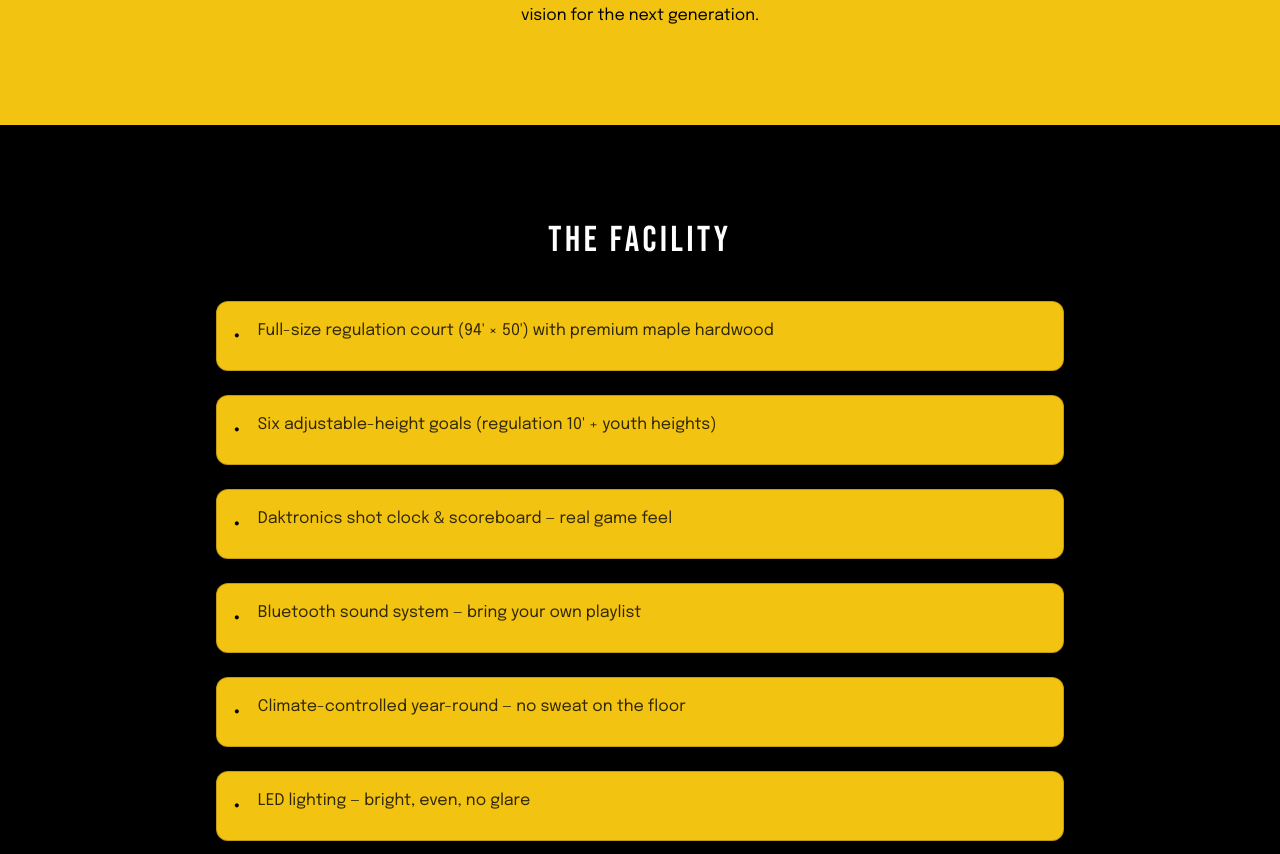
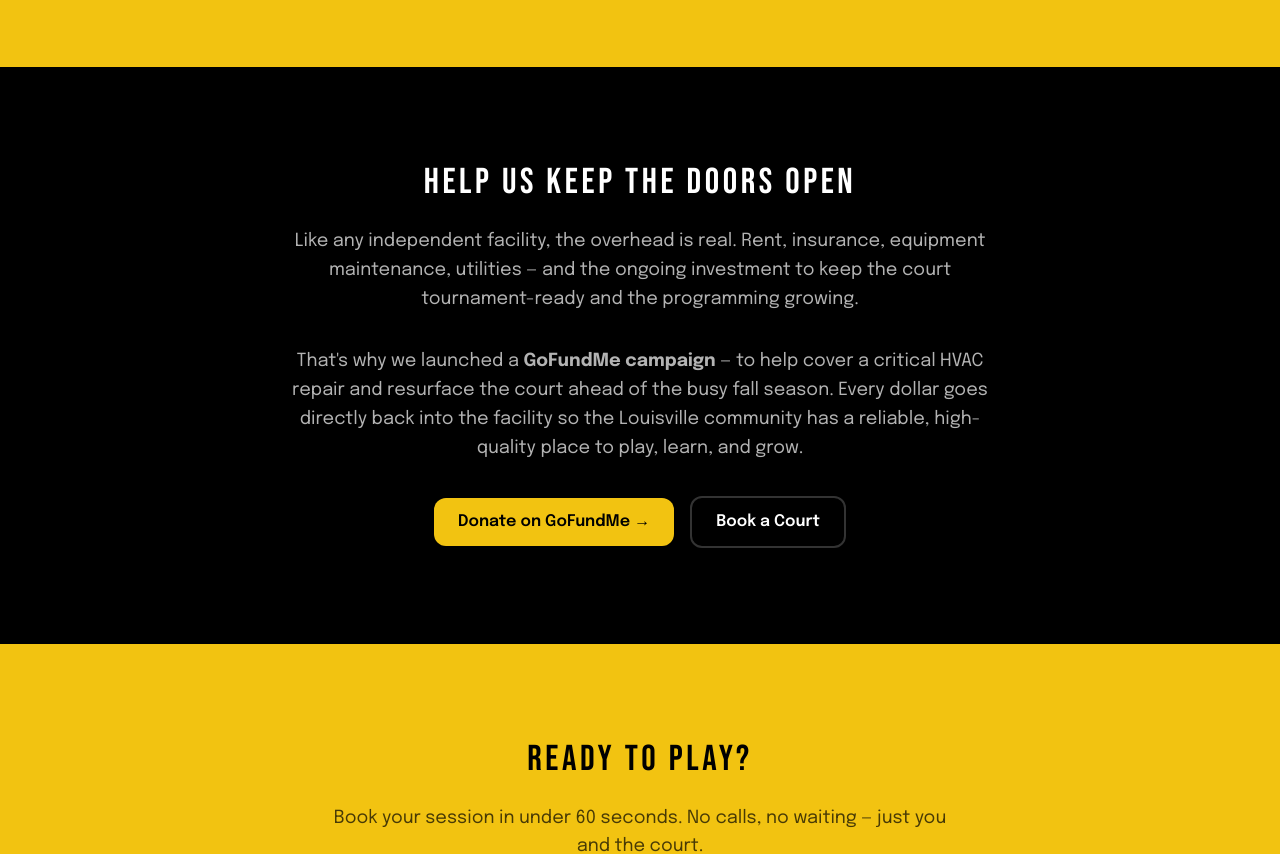
Before and after one commit to sgrouplabs/hoophouse, a Next.js app: page /about in a window 1280 px wide. Shown: the part 2449-3303 px from the top of the page. Built offline with nearby package versions, Linux system fonts and the light colour scheme.

Commit message:
About: shorten founder quote, remove facility highlights section

```diff
--- a/src/app/about/page.tsx
+++ b/src/app/about/page.tsx
@@ -143,7 +143,7 @@ export default function AboutPage() {
           <div className="card p-8 md:p-12">
             <blockquote className="space-y-4 text-lg leading-relaxed text-black/80">
               <p>
-                "Young people don't need more restrictions — they need more opportunities. This building was his way of giving back to the neighborhood he loved. When I inherited it, I knew I had to honor that spirit."
+                "Young people don't need more restrictions — they need more opportunities."
               </p>
               <footer className="text-black font-semibold">
                 — Paul White, Founder
@@ -161,38 +161,6 @@ export default function AboutPage() {
             </p>
           </div>
         </article>
-      </section>
-
-      {/* ---- Facility Highlights ---- */}
-      <section className="section-padding bg-brand-black">
-        <div className="mx-auto max-w-4xl px-6">
-          <h2 className="text-3xl md:text-4xl text-center mb-10 text-white">
-            The Facility
-          </h2>
-
-          <div className="space-y-6">
-            {[
-              "Full-size regulation court (94' × 50') with premium maple hardwood",
-              "Six adjustable-height goals (regulation 10' + youth heights)",
-              "Daktronics shot clock & scoreboard — real game feel",
-              "Bluetooth sound system — bring your own playlist",
-              "Climate-controlled year-round — no sweat on the floor",
-              "LED lighting — bright, even, no glare",
-              "Keyless entry via unique access code — secure & instant",
-              "Security cameras monitored remotely for safety",
-              "Free parking lot directly in front",
-              "Water fountain & Gatorade cooler (full-court rentals)",
-            ].map((item, index) => (
-              <div
-                key={index}
-                className="flex items-start gap-4 p-4 bg-[#F2C311] rounded-xl border border-black/20"
-              >
-                <span className="mt-1 flex-shrink-0 text-black text-2xl">•</span>
-                <p className="text-black/80 leading-relaxed">{item}</p>
-              </div>
-            ))}
-          </div>
-        </div>
       </section>
 
       {/* ---- Support the Mission ---- */}
```
